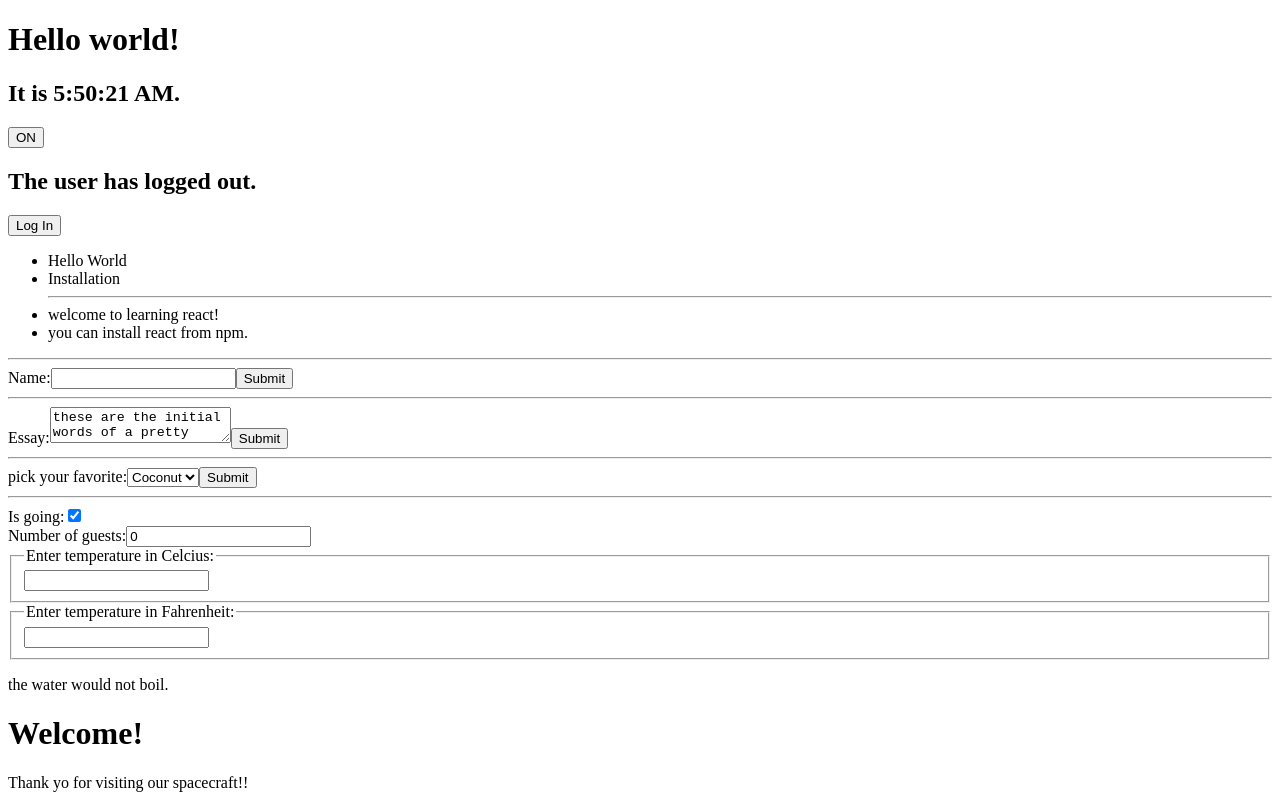
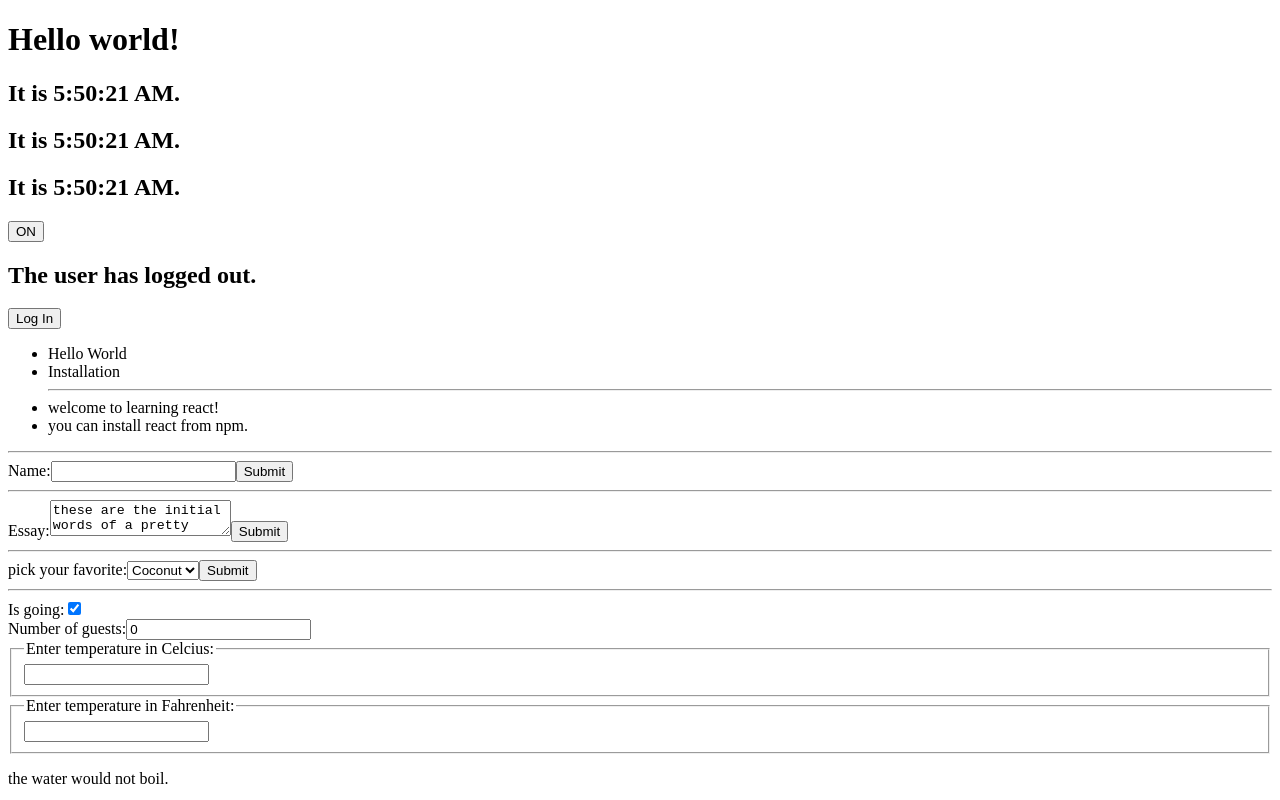
Before and after one commit to LeoDaza7/react-basic-examples, a React (Create React App) app: page / in a window 1280 px wide. Shown: the top 800 px of the page. Built offline with nearby package versions, Linux system fonts and the light colour scheme.

Commit message:
class and function

```diff
--- a/src/App.js
+++ b/src/App.js
@@ -12,6 +12,8 @@ function App() {
     <div className="App">
       <h1>Hello world!</h1>
       <Clock />
+      <Clock />
+      <Clock />
       <Button />
       <LogControl />
       <Blog />
--- a/src/components/classes/clock.js
+++ b/src/components/classes/clock.js
@@ -1,4 +1,5 @@
 import React from 'react'
+import FormatDate from '../functions/format'
 
 class Clock extends React.Component {
 
@@ -26,7 +27,9 @@ class Clock extends React.Component {
 
   render(){
       return(
-        <h2>It is {this.state.date.toLocaleTimeString()}.</h2>
+        <div>
+          <FormatDate date={ this.state.date }/>
+        </div>
       )
   }
 
--- /dev/null
+++ b/src/components/functions/format.js
@@ -0,0 +1,9 @@
+import React from 'react'
+
+function FormatDate(props){
+  return(
+    <h2>It is { props.date.toLocaleTimeString() }.</h2>
+  )
+}
+
+export default FormatDate
```
